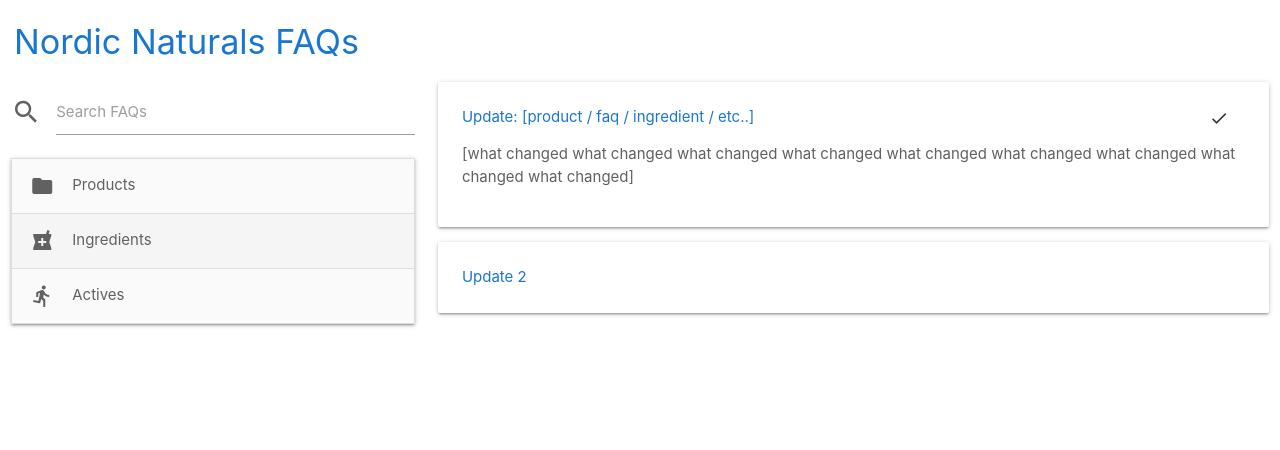
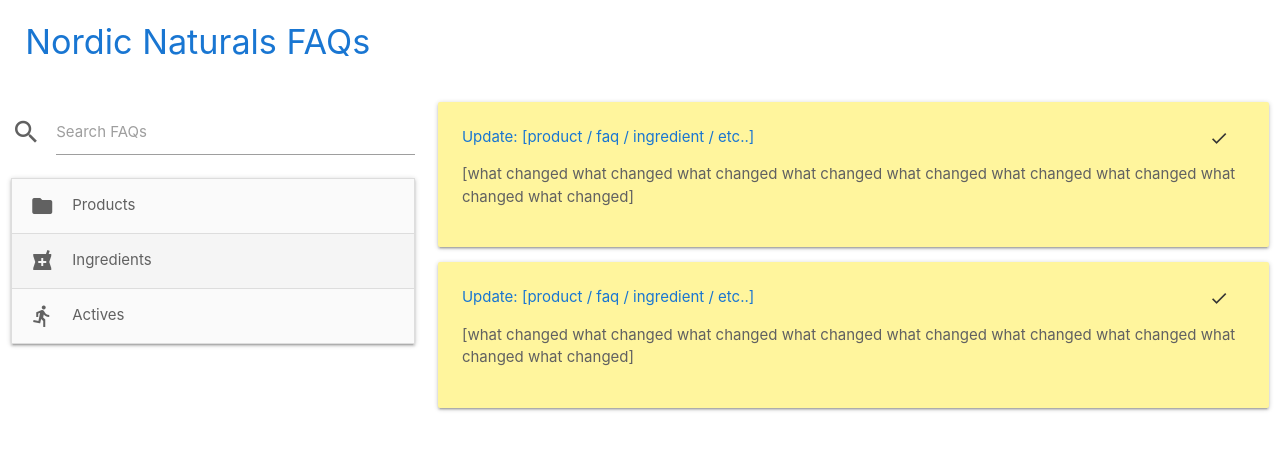
Before and after one commit to nnmarketing/faq-dev, a plain HTML site: page index.html in a window 1280 px wide. Drawn offline with nearby package versions, Linux system fonts and the light colour scheme.

Commit message:
more notification stuff

```diff
--- a/index.html
+++ b/index.html
@@ -15,13 +15,21 @@
 
    <body>
      <!-- <div class="container"> -->
+     <div class="row">
+       <div class="col l12">
+         <h4 style="margin-left: 14px; color: #1976d2">Nordic Naturals FAQs</h4>
+      </div>
+      <!-- <div class="col l8">
+        <a href="#" >link</a>
+      </div> -->
+     </div>
 
-         <h4 style="margin-left: 14px; color: #1976d2">Nordic Naturals FAQs</h4>
+
 
      <!-- </div> -->
      <!-- <div class="container"> -->
        <div class="row">
-         <div class="col l4 s12">
+         <div class="col m4 s12">
            <div class="input-field">
              <i class="material-icons prefix">search</i>
              <input id="icon_prefix" type="text" class="validate">
@@ -122,7 +130,7 @@
 
 
 
-           <div class="card-panel">
+           <div class="card-panel" style="background-color: #fff59d;">
              <span class="blue-text text-darken-2">
                Update: [product / faq / ingredient / etc..]
              </span>
@@ -130,10 +138,12 @@
              <p>[what changed what changed what changed what changed what changed what changed what changed what changed what changed]</p>
            </div>
 
-           <div class="card-panel">
+           <div class="card-panel" style="background-color: #fff59d;">
              <span class="blue-text text-darken-2">
-               Update 2
+               Update: [product / faq / ingredient / etc..]
              </span>
+             <a class="waves-effect waves-blue btn-flat right" style="margin-top: -6px;"><i class="material-icons">check</i></a>
+             <p>[what changed what changed what changed what changed what changed what changed what changed what changed what changed]</p>
            </div>
 
          </div>
```
